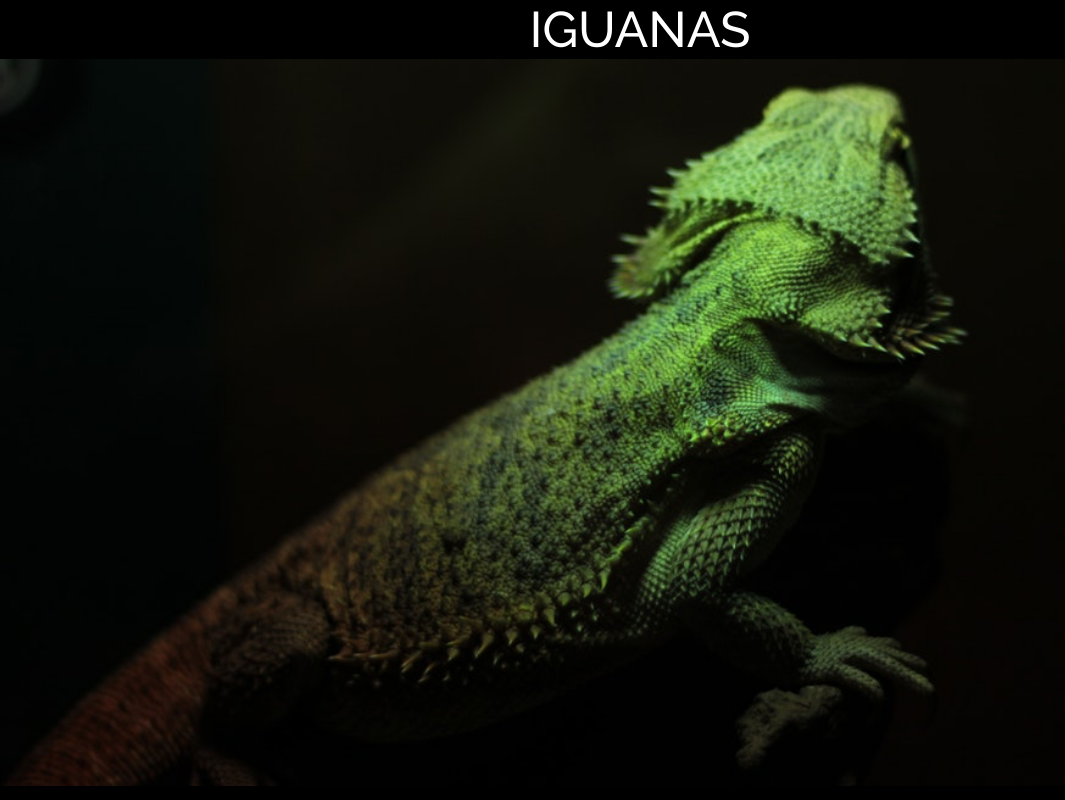
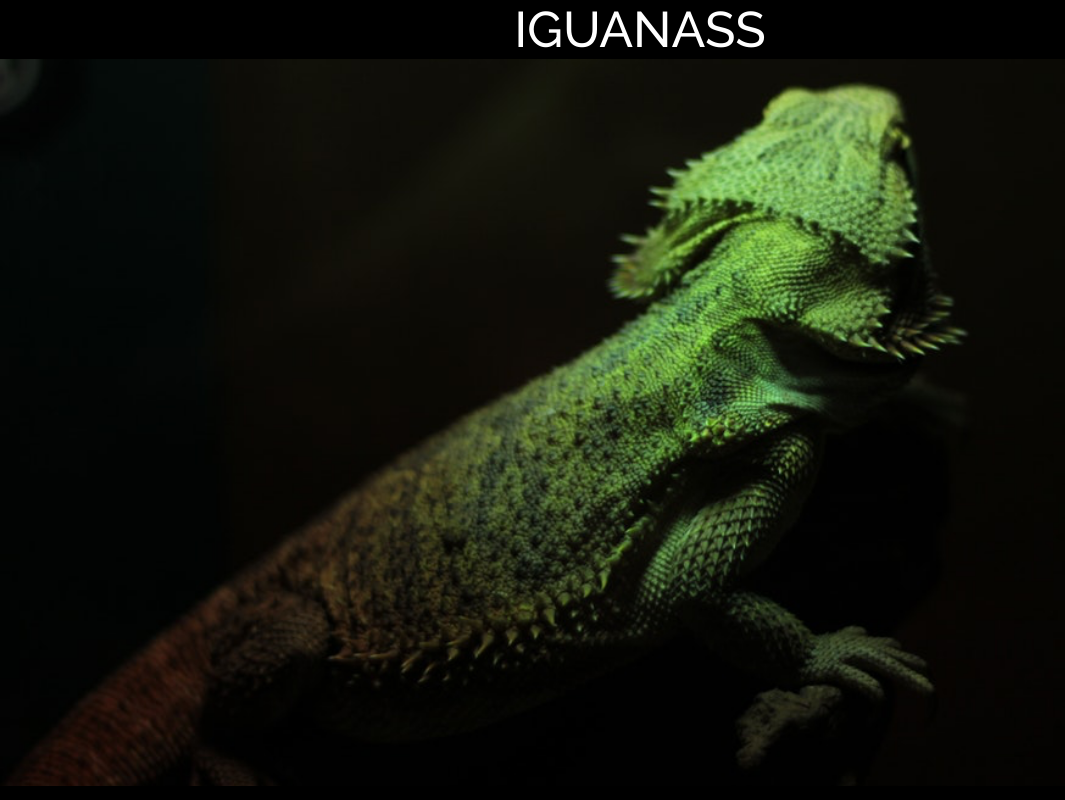
Before and after one commit to jlortizalvarez/iguanapage, a plain HTML site: page index.html in a window 1280 px wide. Shown: the top 800 px of the page, without its empty margins (0-1065 px from the left). Drawn offline with Linux system fonts and the light colour scheme.

Commit message:
cambie algo del index

```diff
--- a/index.html
+++ b/index.html
@@ -5,7 +5,6 @@
     <meta http-equiv="X-UA-Compatible" content="IE=edge">
     <meta name="viewport" content="width=device-width, initial-scale=1.0">
     <title>Iguana page</title>
-
     <link rel="preconnect" href="https://fonts.googleapis.com">
     <link rel="preconnect" href="https://fonts.gstatic.com" crossorigin>
     <link href="https://fonts.googleapis.com/css2?family=Raleway:wght@300;500&display=swap" rel="stylesheet">
@@ -14,8 +13,9 @@
 
 
     </head>
+
     <body>
-    <h1 class="header">IGUANAS</h1>
+        <h1 class="header">IGUANASS</h1>
         <div class="hero-img">
             <img src="assets/images/bg-header.jpg "Iguana header">
         </div>
```
Also changed, not shown: 1 other file. Lines whose indentation alone changed are shown as unchanged.
